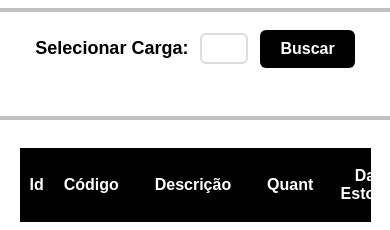
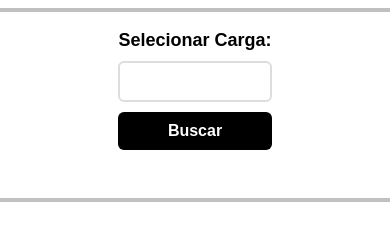
Before and after one commit to LUC4SMELLO/Sistema_de_Contagem_Estoque, a Flask app: page /visualizar_relatorio_entrada in a window 390 px wide. Shown: the part 137-367 px from the top of the page. Run offline with Flask 3, Linux system fonts and the light colour scheme; data that the repository does not hold is empty.

Commit message:
feat: melhorando html no celular

```diff
--- a/static/css/visualizar_relatorio_entrada.css
+++ b/static/css/visualizar_relatorio_entrada.css
@@ -32,6 +32,7 @@ hr{
     display: flex;
     flex-direction: column;
     align-items: flex-start; /* Alinha pelo topo */
+    padding: 0 10px;
 }
 
 .informacoes-carga {
@@ -89,7 +90,7 @@ hr{
 
 /* Estilo do Select (Lista Suspensa) */
 .select-carga {
-  padding: 5px 32px 5px 12px;
+  padding: 5px 32px 15px 12px;
   font-size: 16px;
   color: #333333;
   background-color: #ffffff;
@@ -97,6 +98,7 @@ hr{
   border-radius: 6px;
   cursor: pointer;
   transition: border-color 0.2s;
+  box-sizing: border-box;
 
   /* Remove a seta padrão do navegador */
   appearance: none;
@@ -126,6 +128,28 @@ hr{
 /* Efeito ao passar o mouse no botão */
 .selecionar-carga button:hover {
   background-color: #333333;
+}
+
+
+
+/* --- REGRAS EXCLUSIVAS PARA CELULAR (Telas até 768px) --- */
+@media (max-width: 768px) {
+  .selecionar-carga {
+    flex-direction: column; /* Empilha os elementos verticalmente */
+    align-items: stretch;   /* Faz os itens esticarem até as bordas */
+    width: 100%;
+    gap: 10px;              /* Espaço vertical entre texto, select e botão */
+  }
+
+  .selecionar-carga p,
+  .selecionar-carga p1 {
+    text-align: left;       /* Alinha o texto à esquerda no celular */
+  }
+
+  .select-carga,
+  .selecionar-carga button {
+    width: 100%;            /* Ocupa toda a largura disponível da tela */
+  }
 }
 
 .table-container {
@@ -186,6 +210,9 @@ td input[type="checkbox"] {
 .coluna-data {
   width: 120px;
 }
+.coluna-observacao {
+  width: 300px;
+}
 
 
 .celula-verde {
--- a/templates/visualizar_relatorio_entrada.html
+++ b/templates/visualizar_relatorio_entrada.html
@@ -65,7 +65,7 @@
                     <th>Alterar FEFO</th>
                     <th>Pallet Danificado</th>
                     <th>Vazamento</th>
-                    <th>Observação</th>
+                    <th class="coluna-observacao">Observação</th>
                     <th>Shelf Life</th>
                     <th>Dias Para Vencimento</th>
                     <th>% Dias Para Vencimento</th>
```
